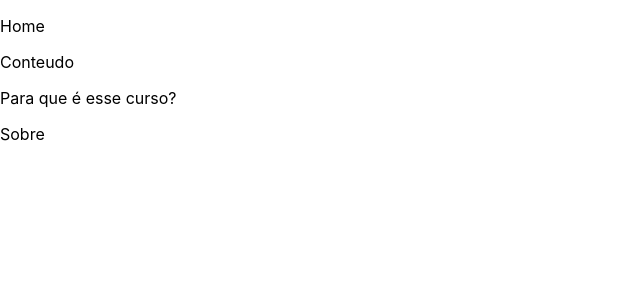
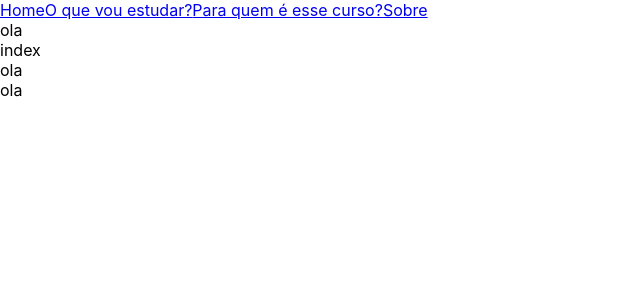
Before and after one commit to daniel-s-souza/Rbraga_landing_page, a React (Create React App) app: page / in a window 1280 px wide. Shown: the top 300 px of the page, without its empty margins (0-640 px from the left). Built offline with nearby package versions, Linux system fonts and the light colour scheme.

Commit message:
feat: Estrutura Header

```diff
--- a/package.json
+++ b/package.json
@@ -8,6 +8,7 @@
     "@testing-library/user-event": "^13.5.0",
     "react": "^18.2.0",
     "react-dom": "^18.2.0",
+    "react-router-dom": "^6.10.0",
     "react-scripts": "5.0.1",
     "web-vitals": "^2.1.4"
   },
--- a/src/App.js
+++ b/src/App.js
@@ -1,11 +1,19 @@
-import React, { Component } from 'react'
+import React, { Component } from 'react';
 import Header from './components/Header';
+import Aboutpage from './pages/AboutPage';
+import HomePage from './pages/homepage';
+import Content from './pages/conteudo/index';
+import Indication from './pages/indicacaoCurso/index'
 
 export default class App extends Component {
   render() {
     return (
       <>
         <Header />
+        <HomePage />
+        <Content />
+        <Indication />
+        <Aboutpage />
       </>
     )
   }
--- a/src/components/Header/index.js
+++ b/src/components/Header/index.js
@@ -1,14 +1,20 @@
-import React, { Component } from 'react'
+import React, { Component } from 'react';
+import { Link, BrowserRouter} from 'react-router-dom';
+import AboutPage from "../../pages/AboutPage/index";
+import HomePage from "../../pages/homepage/index";
+import Conteudo from "../../pages/conteudo/index";
+import IndicacaoCurso from "../../pages/indicacaoCurso/index";
+
 
 export default class index extends Component {
   render() {
     return (
-      <div>
-        <a><p>Home</p></a>
-        <a><p>Conteudo</p></a>
-        <a><p>Para que é esse curso?</p></a>
-        <a><p>Sobre</p></a>
-      </div>
+      <BrowserRouter>
+        <Link to={HomePage}>Home</Link>
+        <Link to={Conteudo}>O que vou estudar?</Link>
+        <Link to={IndicacaoCurso}>Para quem é esse curso?</Link>
+        <Link to={AboutPage}>Sobre</Link>
+      </BrowserRouter>
     )
   }
 }
--- a/src/pages/AboutPage/index.js
+++ b/src/pages/AboutPage/index.js
@@ -0,0 +1,9 @@
+import React, { Component } from 'react'
+
+export default class ola extends Component {
+  render() {
+    return (
+      <div>ola</div>
+    )
+  }
+}
--- a/src/pages/conteudo/index.js
+++ b/src/pages/conteudo/index.js
@@ -0,0 +1,9 @@
+import React, { Component } from 'react'
+
+export default class index extends Component {
+  render() {
+    return (
+      <div>index</div>
+    )
+  }
+}
--- a/src/pages/homepage/index.js
+++ b/src/pages/homepage/index.js
@@ -0,0 +1,9 @@
+import React, { Component } from 'react'
+
+export default class HomePage extends Component {
+  render() {
+    return (
+      <div>ola</div>
+    )
+  }
+}
--- a/src/pages/indicacaoCurso/index.js
+++ b/src/pages/indicacaoCurso/index.js
@@ -0,0 +1,9 @@
+import React, { Component } from 'react'
+
+export default class IndicacaoCurso extends Component {
+  render() {
+    return (
+      <div>ola</div>
+    )
+  }
+}
```
Also changed, not shown: 1 other file (tests, documents, lock files or other folders).
